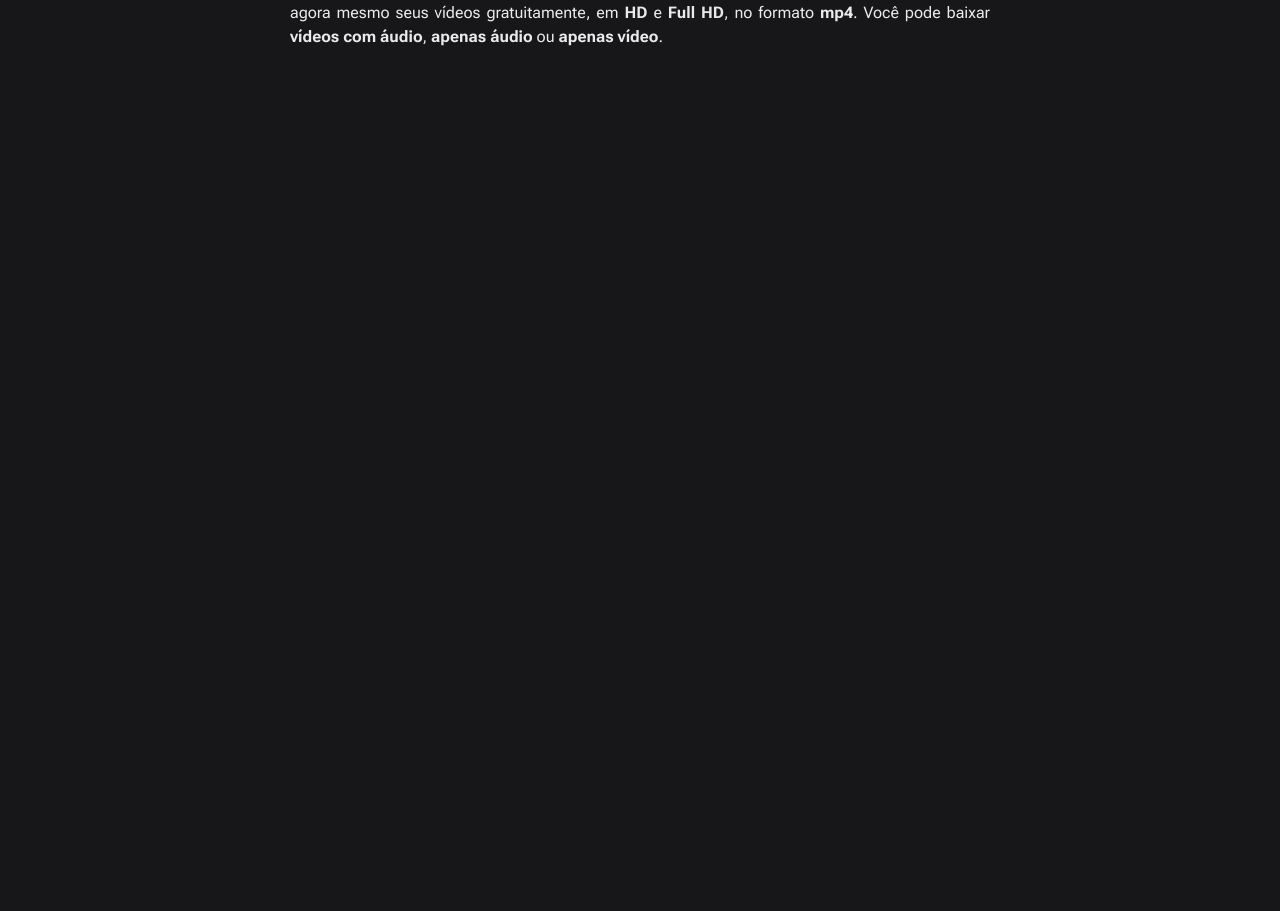
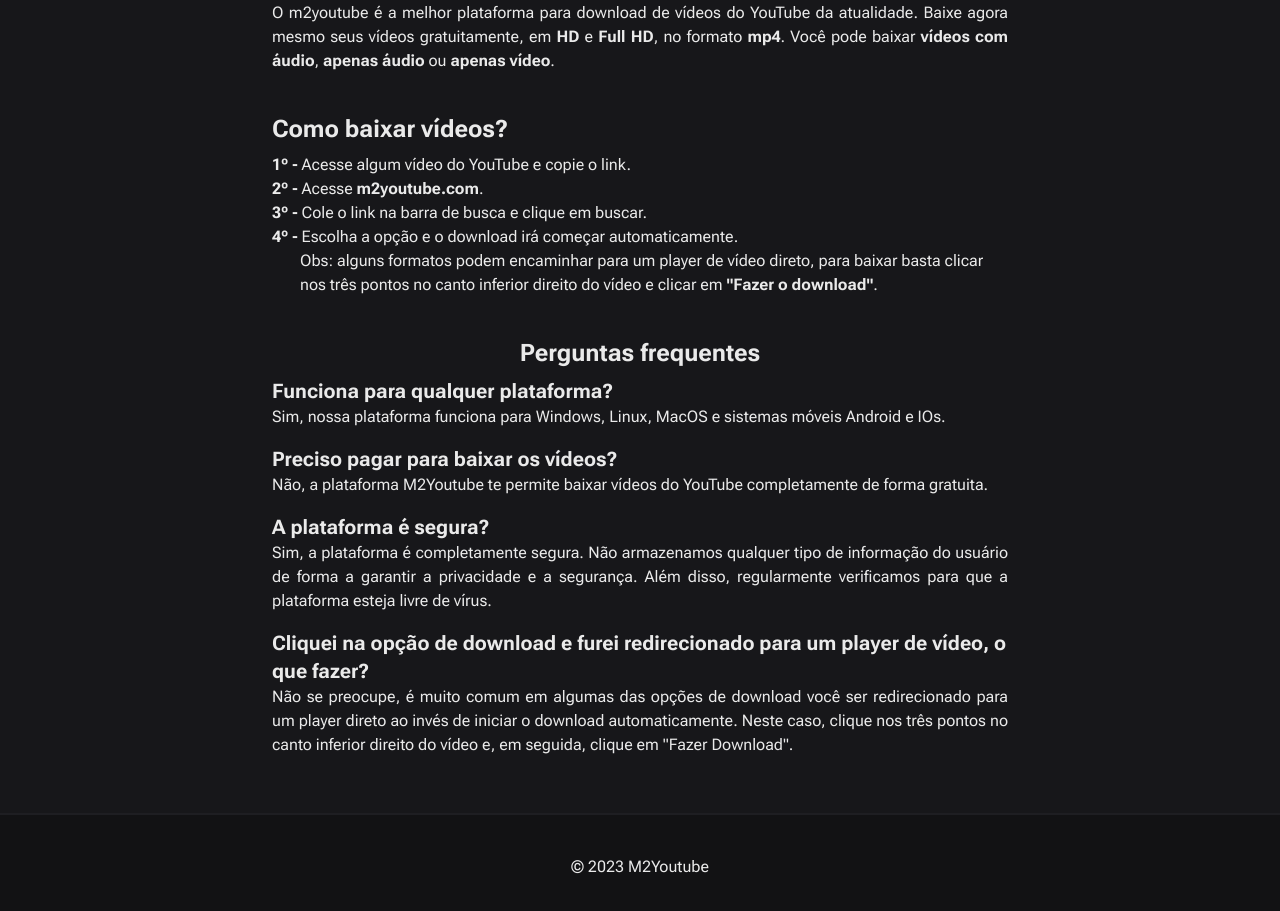
Before and after one commit to RichardeLira/Youtube-Web-DownLoader, a Next.js app in the folder FrontEnd/: page / in a window 1280 px wide. Shown: the part 783-1694 px from the top of the page. Before the commit the page ends 872 px from the top, so only its background shows below. Built offline with nearby package versions, Linux system fonts and the light colour scheme.

Commit message:
add footer and add more content

```diff
--- a/FrontEnd/src/app/layout.tsx
+++ b/FrontEnd/src/app/layout.tsx
@@ -13,7 +13,11 @@
   return (
     <html lang="en">
       <body className={`${roboto.variable} bg-gray-800 font-sans text-gray-50`}>
+        <header>m2youtube</header>
         <main className="flex min-h-screen overflow-y-auto">{children}</main>
+        <footer className="flex w-full items-center justify-center border-t-2 border-t-gray-700 bg-gray-900 py-10">
+          © 2023 M2Youtube
+        </footer>
       </body>
     </html>
   )
--- a/FrontEnd/src/app/page.tsx
+++ b/FrontEnd/src/app/page.tsx
@@ -71,13 +71,13 @@
       </section>
 
       <div className="h-8 bg-gradient-to-b from-gray-900 to-gray-800" />
-      <div className="flex justify-center bg-gray-800 pt-10">
-        <section className="px-4 pb-10">
+      <div className="flex flex-col items-center pt-10">
+        <section className="w-full px-4 pb-10 sm:w-[60vw]">
           <div className="flex flex-col gap-2">
             <h2 className="text-lg font-bold sm:text-xl md:text-2xl">
               Melhor downloader de vídeos do Youtube 2023
             </h2>
-            <p className="max-w-[700px] text-justify">
+            <p className="text-justify">
               O m2youtube é a melhor plataforma para download de vídeos do
               YouTube da atualidade. Baixe agora mesmo seus vídeos
               gratuitamente, em <strong>HD</strong> e <strong>Full HD</strong>,{' '}
@@ -87,36 +87,93 @@
             </p>
           </div>
         </section>
+
+        <section className="w-full px-4 pb-10 sm:w-[60vw]">
+          <div className="flex flex-col gap-2">
+            <h2 className="text-lg font-bold sm:text-xl md:text-2xl">
+              Como baixar vídeos?
+            </h2>
+            <ul>
+              <li>
+                <strong>1º - </strong>Acesse algum vídeo do YouTube e copie o
+                link.
+              </li>
+              <li>
+                <strong>2º - </strong>Acesse <strong>m2youtube.com</strong>.
+              </li>
+              <li>
+                <strong>3º - </strong>Cole o link na barra de busca e clique em
+                buscar.
+              </li>
+              <li>
+                <strong>4º - </strong>Escolha a opção e o download irá começar
+                automaticamente.
+              </li>
+              <li className="pl-7">
+                Obs: alguns formatos podem encaminhar para um player de vídeo
+                direto, para baixar basta clicar nos três pontos no canto
+                inferior direito do vídeo e clicar em{' '}
+                <strong>&quot;Fazer o download&quot;</strong>.
+              </li>
+            </ul>
+          </div>
+        </section>
+
+        <section className="w-full px-4 pb-10 sm:w-[60vw]">
+          <div className="flex flex-col gap-2">
+            <h2 className="w-full text-center text-lg font-bold sm:text-xl md:text-2xl">
+              Perguntas frequentes
+            </h2>
+            <div>
+              <div className="flex flex-col pb-4">
+                <h3 className="text-base font-bold sm:text-lg md:text-xl">
+                  Funciona para qualquer plataforma?
+                </h3>
+                <p className="text-justify">
+                  Sim, nossa plataforma funciona para Windows, Linux, MacOS e
+                  sistemas móveis Android e IOs.
+                </p>
+              </div>
+
+              <div className="flex flex-col pb-4">
+                <h3 className="text-base font-bold sm:text-lg md:text-xl">
+                  Preciso pagar para baixar os vídeos?
+                </h3>
+                <p className="text-justify">
+                  Não, a plataforma M2Youtube te permite baixar vídeos do
+                  YouTube completamente de forma gratuita.
+                </p>
+              </div>
+
+              <div className="flex flex-col pb-4">
+                <h3 className="text-base font-bold sm:text-lg md:text-xl">
+                  A plataforma é segura?
+                </h3>
+                <p className="text-justify">
+                  Sim, a plataforma é completamente segura. Não armazenamos
+                  qualquer tipo de informação do usuário de forma a garantir a
+                  privacidade e a segurança. Além disso, regularmente
+                  verificamos para que a plataforma esteja livre de vírus.
+                </p>
+              </div>
+
+              <div className="flex flex-col pb-4">
+                <h3 className="text-base font-bold sm:text-lg md:text-xl">
+                  Cliquei na opção de download e furei redirecionado para um
+                  player de vídeo, o que fazer?
+                </h3>
+                <p className="text-justify">
+                  Não se preocupe, é muito comum em algumas das opções de
+                  download você ser redirecionado para um player direto ao invés
+                  de iniciar o download automaticamente. Neste caso, clique nos
+                  três pontos no canto inferior direito do vídeo e, em seguida,
+                  clique em &quot;Fazer Download&quot;.
+                </p>
+              </div>
+            </div>
+          </div>
+        </section>
       </div>
-
-      {/* <section className="mb-10 px-20">
-        <div>
-          <p>
-            Com a nossa ferramenta para baixar vídeos do YouTube, você pode
-            selecionar e obter vídeos gratuitamente! Tenha acesso a vídeos de
-            alta qualidade em formatos como MP4, MP3, SQ, HD, Full HD e outros.
-            Nosso serviço funciona em computadores e dispositivos móveis,
-            permitindo que você o utilize em qualquer lugar! O download de
-            vídeos do YouTube nunca foi tão fácil! Não perca tempo. Basta
-            instalar o nosso serviço em seus dispositivos e aproveitar o
-            conteúdo gratuito! Quer saber mais? Abaixo, você encontrará nossas
-            instruções detalhadas de download.
-          </p>
-        </div>
-      </section>
-      <section className="mb-10 px-20">
-        <div>
-          <p>
-            Como baixar vídeos do YouTube em diferentes formatos Se você deseja
-            baixar vídeos do YouTube em alta definição (HD), MP3 ou MP4, utilize
-            o Televzr Downloader. O download de vídeos do YouTube também é
-            possível com o Ummy. Basta clicar nos botões via abaixo do vídeo que
-            deseja salvar. Após instalar o aplicativo de download do YouTube em
-            seu computador, você verá o botão abaixo de cada vídeo. Este método
-            funciona em todas as versões do Windows e Mac OS.
-          </p>
-        </div>
-      </section> */}
     </div>
   )
 }
```
